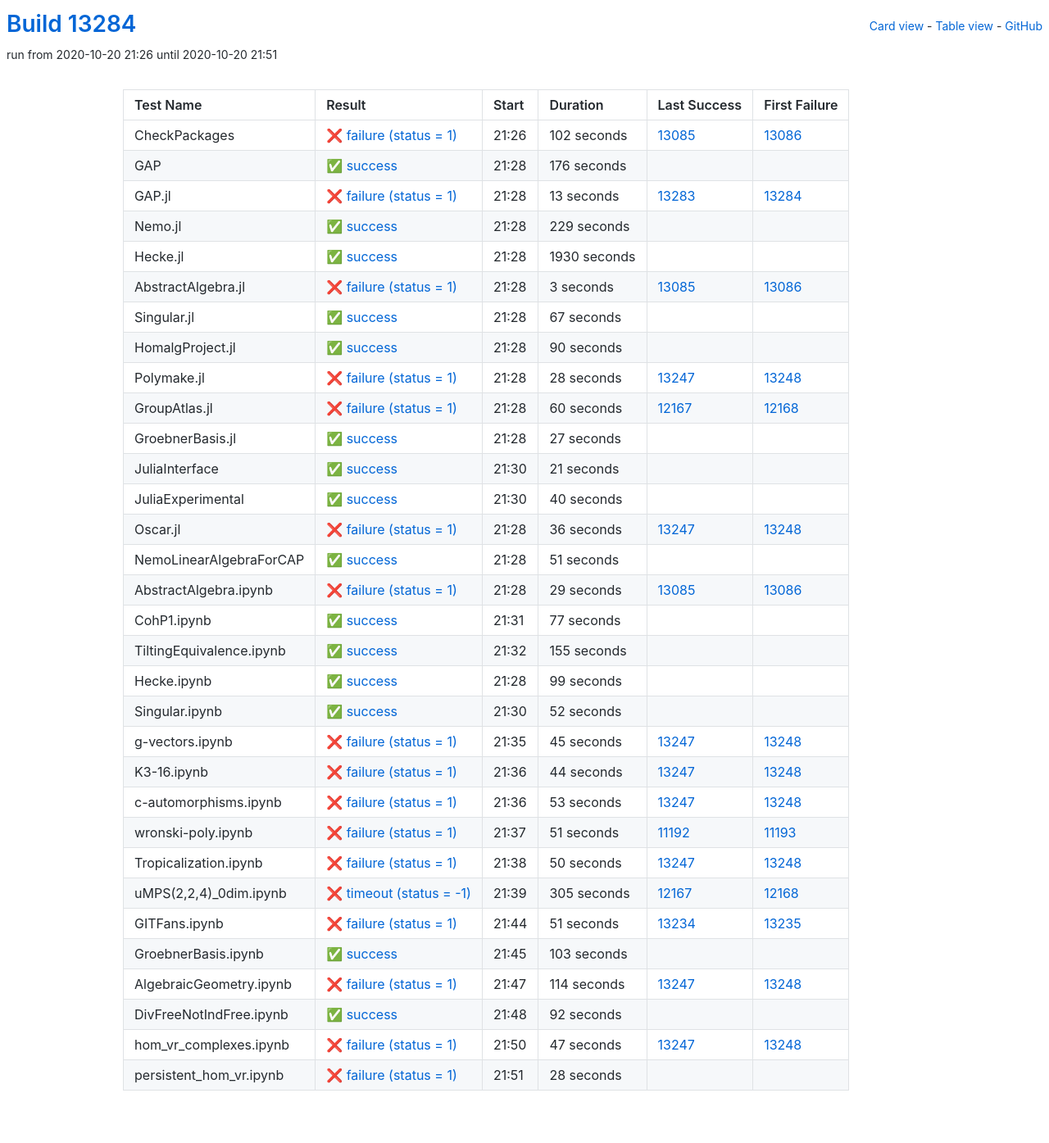
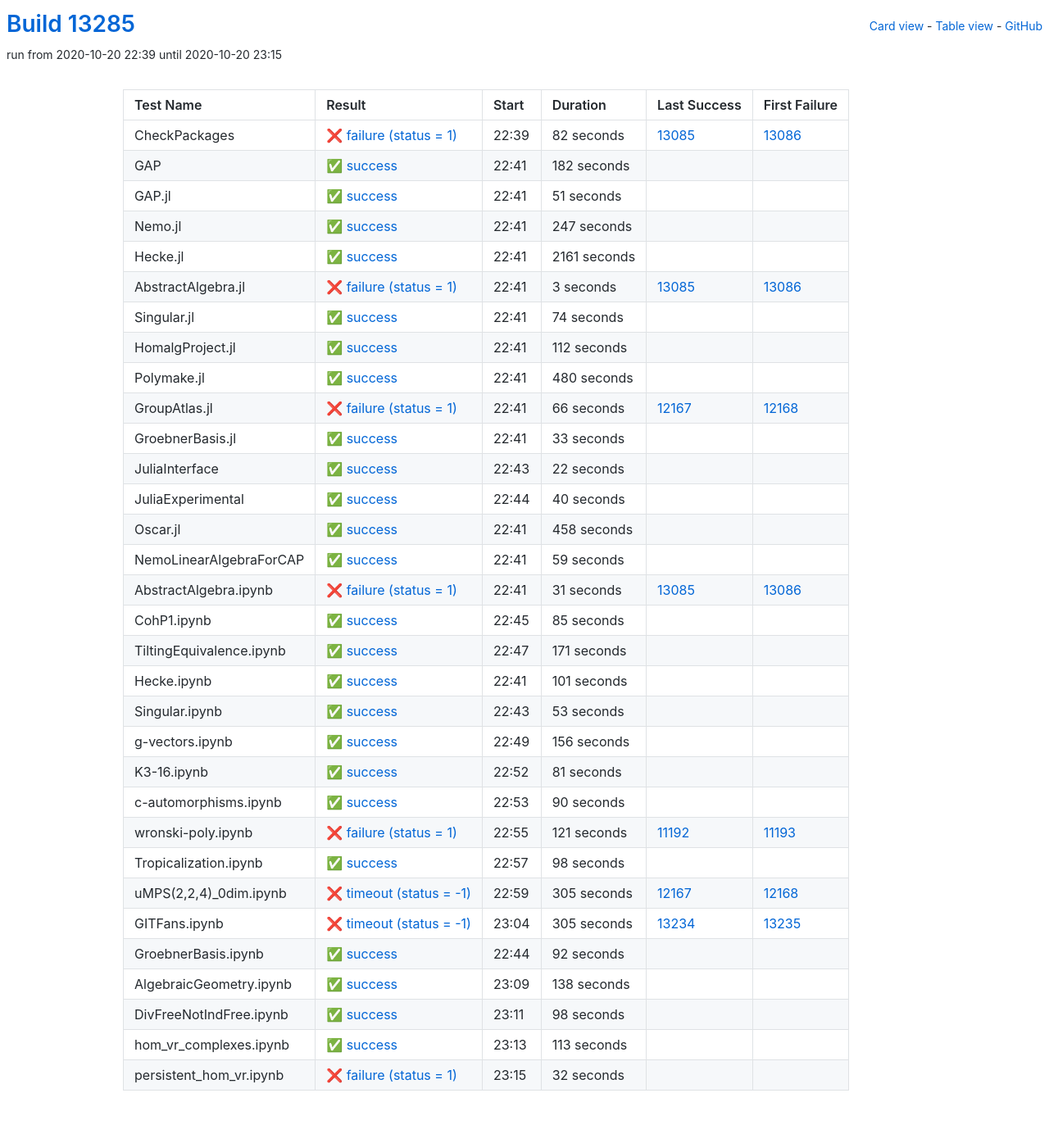
Before and after one commit to oscar-system/oscar-ci-status, a Jekyll site: the page built from table.html, in a window 1280 px wide. Shown: the whole page at 82% size. Built offline with Jekyll 4.4.1, drawn with Linux system fonts in a browser that asks for light colours.

Commit message:
Build #13285

```diff
--- a/_data/ci.yml
+++ b/_data/ci.yml
@@ -1,6 +1,6 @@
 ---
-build: 13284
-build_url: https://oscarci.mathematik.uni-kl.de/job/oscar/13284/
+build: 13285
+build_url: https://oscarci.mathematik.uni-kl.de/job/oscar/13285/
 job: oscar
 organization: oscar-system
 repo: oscar-ci-status
@@ -8,68 +8,68 @@
 tests:
 - name: CheckPackages
   id: checkpackages
-  log: https://oscarci.mathematik.uni-kl.de/job/oscar/13284/artifact/logs/build-13284/CheckPackages.log
-  start: 2020-10-20 21:26
+  log: https://oscarci.mathematik.uni-kl.de/job/oscar/13285/artifact/logs/build-13285/CheckPackages.log
+  start: 2020-10-20 22:39
   success: false
   exitcode: 1
   status: failure
-  duration: 102
+  duration: 82
   last_success: 13085
   last_success_url: https://oscarci.mathematik.uni-kl.de/job/oscar/13085/
   first_failure: 13086
   first_failure_url: https://oscarci.mathematik.uni-kl.de/job/oscar/13086/
 - name: GAP
   id: gap
-  log: https://oscarci.mathematik.uni-kl.de/job/oscar/13284/artifact/logs/build-13284/GAP.log
-  start: 2020-10-20 21:28
+  log: https://oscarci.mathematik.uni-kl.de/job/oscar/13285/artifact/logs/build-13285/GAP.log
+  start: 2020-10-20 22:41
   success: true
   exitcode: 0
   status: success
-  duration: 176
+  duration: 182
   last_success: false
   last_success_url:
   first_failure: false
   first_failure_url:
 - name: GAP.jl
   id: gap-jl
-  log: https://oscarci.mathematik.uni-kl.de/job/oscar/13284/artifact/logs/build-13284/GAP.jl.log
-  start: 2020-10-20 21:28
-  success: false
-  exitcode: 1
-  status: failure
-  duration: 13
-  last_success: 13283
-  last_success_url: https://oscarci.mathematik.uni-kl.de/job/oscar/13283/
-  first_failure: 13284
-  first_failure_url: https://oscarci.mathematik.uni-kl.de/job/oscar/13284/
-- name: Nemo.jl
-  id: nemo-jl
-  log: https://oscarci.mathematik.uni-kl.de/job/oscar/13284/artifact/logs/build-13284/Nemo.jl.log
-  start: 2020-10-20 21:28
+  log: https://oscarci.mathematik.uni-kl.de/job/oscar/13285/artifact/logs/build-13285/GAP.jl.log
+  start: 2020-10-20 22:41
   success: true
   exitcode: 0
   status: success
-  duration: 229
+  duration: 51
+  last_success: false
+  last_success_url:
+  first_failure: false
+  first_failure_url:
+- name: Nemo.jl
+  id: nemo-jl
+  log: https://oscarci.mathematik.uni-kl.de/job/oscar/13285/artifact/logs/build-13285/Nemo.jl.log
+  start: 2020-10-20 22:41
+  success: true
+  exitcode: 0
+  status: success
+  duration: 247
   last_success: false
   last_success_url:
   first_failure: false
   first_failure_url:
 - name: Hecke.jl
   id: hecke-jl
-  log: https://oscarci.mathematik.uni-kl.de/job/oscar/13284/artifact/logs/build-13284/Hecke.jl.log
-  start: 2020-10-20 21:28
+  log: https://oscarci.mathematik.uni-kl.de/job/oscar/13285/artifact/logs/build-13285/Hecke.jl.log
+  start: 2020-10-20 22:41
   success: true
   exitcode: 0
   status: success
-  duration: 1930
+  duration: 2161
   last_success: false
   last_success_url:
   first_failure: false
   first_failure_url:
 - name: AbstractAlgebra.jl
   id: abstractalgebra-jl
-  log: https://oscarci.mathematik.uni-kl.de/job/oscar/13284/artifact/logs/build-13284/AbstractAlgebra.jl.log
-  start: 2020-10-20 21:28
+  log: https://oscarci.mathematik.uni-kl.de/job/oscar/13285/artifact/logs/build-13285/AbstractAlgebra.jl.log
+  start: 2020-10-20 22:41
   success: false
   exitcode: 1
   status: failure
@@ -80,80 +80,80 @@
   first_failure_url: https://oscarci.mathematik.uni-kl.de/job/oscar/13086/
 - name: Singular.jl
   id: singular-jl
-  log: https://oscarci.mathematik.uni-kl.de/job/oscar/13284/artifact/logs/build-13284/Singular.jl.log
-  start: 2020-10-20 21:28
+  log: https://oscarci.mathematik.uni-kl.de/job/oscar/13285/artifact/logs/build-13285/Singular.jl.log
+  start: 2020-10-20 22:41
   success: true
   exitcode: 0
   status: success
-  duration: 67
+  duration: 74
   last_success: false
   last_success_url:
   first_failure: false
   first_failure_url:
 - name: HomalgProject.jl
   id: homalgproject-jl
-  log: https://oscarci.mathematik.uni-kl.de/job/oscar/13284/artifact/logs/build-13284/HomalgProject.jl.log
-  start: 2020-10-20 21:28
+  log: https://oscarci.mathematik.uni-kl.de/job/oscar/13285/artifact/logs/build-13285/HomalgProject.jl.log
+  start: 2020-10-20 22:41
   success: true
   exitcode: 0
   status: success
-  duration: 90
+  duration: 112
   last_success: false
   last_success_url:
   first_failure: false
   first_failure_url:
 - name: Polymake.jl
   id: polymake-jl
-  log: https://oscarci.mathematik.uni-kl.de/job/oscar/13284/artifact/logs/build-13284/Polymake.jl.log
-  start: 2020-10-20 21:28
+  log: https://oscarci.mathematik.uni-kl.de/job/oscar/13285/artifact/logs/build-13285/Polymake.jl.log
+  start: 2020-10-20 22:41
+  success: true
+  exitcode: 0
+  status: success
+  duration: 480
+  last_success: false
+  last_success_url:
+  first_failure: false
+  first_failure_url:
+- name: GroupAtlas.jl
+  id: groupatlas-jl
+  log: https://oscarci.mathematik.uni-kl.de/job/oscar/13285/artifact/logs/build-13285/GroupAtlas.jl.log
+  start: 2020-10-20 22:41
   success: false
   exitcode: 1
   status: failure
-  duration: 28
-  last_success: 13247
-  last_success_url: https://oscarci.mathematik.uni-kl.de/job/oscar/13247/
-  first_failure: 13248
-  first_failure_url: https://oscarci.mathematik.uni-kl.de/job/oscar/13248/
-- name: GroupAtlas.jl
-  id: groupatlas-jl
-  log: https://oscarci.mathematik.uni-kl.de/job/oscar/13284/artifact/logs/build-13284/GroupAtlas.jl.log
-  start: 2020-10-20 21:28
-  success: false
-  exitcode: 1
-  status: failure
-  duration: 60
+  duration: 66
   last_success: 12167
   last_success_url: https://oscarci.mathematik.uni-kl.de/job/oscar/12167/
   first_failure: 12168
   first_failure_url: https://oscarci.mathematik.uni-kl.de/job/oscar/12168/
 - name: GroebnerBasis.jl
   id: groebnerbasis-jl
-  log: https://oscarci.mathematik.uni-kl.de/job/oscar/13284/artifact/logs/build-13284/GroebnerBasis.jl.log
-  start: 2020-10-20 21:28
+  log: https://oscarci.mathematik.uni-kl.de/job/oscar/13285/artifact/logs/build-13285/GroebnerBasis.jl.log
+  start: 2020-10-20 22:41
   success: true
   exitcode: 0
   status: success
-  duration: 27
+  duration: 33
   last_success: false
   last_success_url:
   first_failure: false
   first_failure_url:
 - name: JuliaInterface
   id: juliainterface
-  log: https://oscarci.mathematik.uni-kl.de/job/oscar/13284/artifact/logs/build-13284/JuliaInterface.log
-  start: 2020-10-20 21:30
+  log: https://oscarci.mathematik.uni-kl.de/job/oscar/13285/artifact/logs/build-13285/JuliaInterface.log
+  start: 2020-10-20 22:43
   success: true
   exitcode: 0
   status: success
-  duration: 21
+  duration: 22
   last_success: false
   last_success_url:
   first_failure: false
   first_failure_url:
 - name: JuliaExperimental
   id: juliaexperimental
-  log: https://oscarci.mathematik.uni-kl.de/job/oscar/13284/artifact/logs/build-13284/JuliaExperimental.log
-  start: 2020-10-20 21:30
+  log: https://oscarci.mathematik.uni-kl.de/job/oscar/13285/artifact/logs/build-13285/JuliaExperimental.log
+  start: 2020-10-20 22:44
   success: true
   exitcode: 0
   status: success
@@ -164,152 +164,152 @@
   first_failure_url:
 - name: Oscar.jl
   id: oscar-jl
-  log: https://oscarci.mathematik.uni-kl.de/job/oscar/13284/artifact/logs/build-13284/Oscar.jl.log
-  start: 2020-10-20 21:28
-  success: false
-  exitcode: 1
-  status: failure
-  duration: 36
-  last_success: 13247
-  last_success_url: https://oscarci.mathematik.uni-kl.de/job/oscar/13247/
-  first_failure: 13248
-  first_failure_url: https://oscarci.mathematik.uni-kl.de/job/oscar/13248/
-- name: NemoLinearAlgebraForCAP
-  id: nemolinearalgebraforcap
-  log: https://oscarci.mathematik.uni-kl.de/job/oscar/13284/artifact/logs/build-13284/NemoLinearAlgebraForCAP.log
-  start: 2020-10-20 21:28
+  log: https://oscarci.mathematik.uni-kl.de/job/oscar/13285/artifact/logs/build-13285/Oscar.jl.log
+  start: 2020-10-20 22:41
   success: true
   exitcode: 0
   status: success
-  duration: 51
+  duration: 458
+  last_success: false
+  last_success_url:
+  first_failure: false
+  first_failure_url:
+- name: NemoLinearAlgebraForCAP
+  id: nemolinearalgebraforcap
+  log: https://oscarci.mathematik.uni-kl.de/job/oscar/13285/artifact/logs/build-13285/NemoLinearAlgebraForCAP.log
+  start: 2020-10-20 22:41
+  success: true
+  exitcode: 0
+  status: success
+  duration: 59
   last_success: false
   last_success_url:
   first_failure: false
   first_failure_url:
 - name: AbstractAlgebra.ipynb
   id: abstractalgebra-ipynb
-  log: https://oscarci.mathematik.uni-kl.de/job/oscar/13284/artifact/logs/build-13284/AbstractAlgebra.ipynb.log
-  start: 2020-10-20 21:28
+  log: https://oscarci.mathematik.uni-kl.de/job/oscar/13285/artifact/logs/build-13285/AbstractAlgebra.ipynb.log
+  start: 2020-10-20 22:41
   success: false
   exitcode: 1
   status: failure
-  duration: 29
+  duration: 31
   last_success: 13085
   last_success_url: https://oscarci.mathematik.uni-kl.de/job/oscar/13085/
   first_failure: 13086
   first_failure_url: https://oscarci.mathematik.uni-kl.de/job/oscar/13086/
 - name: CohP1.ipynb
   id: cohp1-ipynb
-  log: https://oscarci.mathematik.uni-kl.de/job/oscar/13284/artifact/logs/build-13284/CohP1.ipynb.log
-  start: 2020-10-20 21:31
+  log: https://oscarci.mathematik.uni-kl.de/job/oscar/13285/artifact/logs/build-13285/CohP1.ipynb.log
+  start: 2020-10-20 22:45
   success: true
   exitcode: 0
   status: success
-  duration: 77
+  duration: 85
   last_success: false
   last_success_url:
   first_failure: false
   first_failure_url:
 - name: TiltingEquivalence.ipynb
   id: tiltingequivalence-ipynb
-  log: https://oscarci.mathematik.uni-kl.de/job/oscar/13284/artifact/logs/build-13284/TiltingEquivalence.ipynb.log
-  start: 2020-10-20 21:32
+  log: https://oscarci.mathematik.uni-kl.de/job/oscar/13285/artifact/logs/build-13285/TiltingEquivalence.ipynb.log
+  start: 2020-10-20 22:47
   success: true
   exitcode: 0
   status: success
-  duration: 155
+  duration: 171
   last_success: false
   last_success_url:
   first_failure: false
   first_failure_url:
 - name: Hecke.ipynb
   id: hecke-ipynb
-  log: https://oscarci.mathematik.uni-kl.de/job/oscar/13284/artifact/logs/build-13284/Hecke.ipynb.log
-  start: 2020-10-20 21:28
+  log: https://oscarci.mathematik.uni-kl.de/job/oscar/13285/artifact/logs/build-13285/Hecke.ipynb.log
+  start: 2020-10-20 22:41
   success: true
   exitcode: 0
   status: success
-  duration: 99
+  duration: 101
   last_success: false
   last_success_url:
   first_failure: false
   first_failure_url:
 - name: Singular.ipynb
   id: singular-ipynb
-  log: https://oscarci.mathematik.uni-kl.de/job/oscar/13284/artifact/logs/build-13284/Singular.ipynb.log
-  start: 2020-10-20 21:30
+  log: https://oscarci.mathematik.uni-kl.de/job/oscar/13285/artifact/logs/build-13285/Singular.ipynb.log
+  start: 2020-10-20 22:43
   success: true
   exitcode: 0
   status: success
-  duration: 52
+  duration: 53
   last_success: false
   last_success_url:
   first_failure: false
   first_failure_url:
 - name: g-vectors.ipynb
   id: g-vectors-ipynb
-  log: https://oscarci.mathematik.uni-kl.de/job/oscar/13284/artifact/logs/build-13284/g-vectors.ipynb.log
-  start: 2020-10-20 21:35
+  log: https://oscarci.mathematik.uni-kl.de/job/oscar/13285/artifact/logs/build-13285/g-vectors.ipynb.log
+  start: 2020-10-20 22:49
+  success: true
+  exitcode: 0
+  status: success
+  duration: 156
+  last_success: false
+  last_success_url:
+  first_failure: false
+  first_failure_url:
+- name: K3-16.ipynb
+  id: k3-16-ipynb
+  log: https://oscarci.mathematik.uni-kl.de/job/oscar/13285/artifact/logs/build-13285/K3-16.ipynb.log
+  start: 2020-10-20 22:52
+  success: true
+  exitcode: 0
+  status: success
+  duration: 81
+  last_success: false
+  last_success_url:
+  first_failure: false
+  first_failure_url:
+- name: c-automorphisms.ipynb
+  id: c-automorphisms-ipynb
+  log: https://oscarci.mathematik.uni-kl.de/job/oscar/13285/artifact/logs/build-13285/c-automorphisms.ipynb.log
+  start: 2020-10-20 22:53
+  success: true
+  exitcode: 0
+  status: success
+  duration: 90
+  last_success: false
+  last_success_url:
+  first_failure: false
+  first_failure_url:
+- name: wronski-poly.ipynb
+  id: wronski-poly-ipynb
+  log: https://oscarci.mathematik.uni-kl.de/job/oscar/13285/artifact/logs/build-13285/wronski-poly.ipynb.log
+  start: 2020-10-20 22:55
   success: false
   exitcode: 1
   status: failure
-  duration: 45
-  last_success: 13247
-  last_success_url: https://oscarci.mathematik.uni-kl.de/job/oscar/13247/
-  first_failure: 13248
-  first_failure_url: https://oscarci.mathematik.uni-kl.de/job/oscar/13248/
-- name: K3-16.ipynb
-  id: k3-16-ipynb
-  log: https://oscarci.mathematik.uni-kl.de/job/oscar/13284/artifact/logs/build-13284/K3-16.ipynb.log
-  start: 2020-10-20 21:36
-  success: false
-  exitcode: 1
-  status: failure
-  duration: 44
-  last_success: 13247
-  last_success_url: https://oscarci.mathematik.uni-kl.de/job/oscar/13247/
-  first_failure: 13248
-  first_failure_url: https://oscarci.mathematik.uni-kl.de/job/oscar/13248/
-- name: c-automorphisms.ipynb
-  id: c-automorphisms-ipynb
-  log: https://oscarci.mathematik.uni-kl.de/job/oscar/13284/artifact/logs/build-13284/c-automorphisms.ipynb.log
-  start: 2020-10-20 21:36
-  success: false
-  exitcode: 1
-  status: failure
-  duration: 53
-  last_success: 13247
-  last_success_url: https://oscarci.mathematik.uni-kl.de/job/oscar/13247/
-  first_failure: 13248
-  first_failure_url: https://oscarci.mathematik.uni-kl.de/job/oscar/13248/
-- name: wronski-poly.ipynb
-  id: wronski-poly-ipynb
-  log: https://oscarci.mathematik.uni-kl.de/job/oscar/13284/artifact/logs/build-13284/wronski-poly.ipynb.log
-  start: 2020-10-20 21:37
-  success: false
-  exitcode: 1
-  status: failure
-  duration: 51
+  duration: 121
   last_success: 11192
   last_success_url: https://oscarci.mathematik.uni-kl.de/job/oscar/11192/
   first_failure: 11193
   first_failure_url: https://oscarci.mathematik.uni-kl.de/job/oscar/11193/
 - name: Tropicalization.ipynb
   id: tropicalization-ipynb
-  log: https://oscarci.mathematik.uni-kl.de/job/oscar/13284/artifact/logs/build-13284/Tropicalization.ipynb.log
-  start: 2020-10-20 21:38
-  success: false
-  exitcode: 1
-  status: failure
-  duration: 50
-  last_success: 13247
-  last_success_url: https://oscarci.mathematik.uni-kl.de/job/oscar/13247/
-  first_failure: 13248
-  first_failure_url: https://oscarci.mathematik.uni-kl.de/job/oscar/13248/
+  log: https://oscarci.mathematik.uni-kl.de/job/oscar/13285/artifact/logs/build-13285/Tropicalization.ipynb.log
+  start: 2020-10-20 22:57
+  success: true
+  exitcode: 0
+  status: success
+  duration: 98
+  last_success: false
+  last_success_url:
+  first_failure: false
+  first_failure_url:
 - name: uMPS(2,2,4)_0dim.ipynb
   id: umps-2-2-4-0dim-ipynb
-  log: https://oscarci.mathematik.uni-kl.de/job/oscar/13284/artifact/logs/build-13284/uMPS-2-2-4-_0dim.ipynb.log
-  start: 2020-10-20 21:39
+  log: https://oscarci.mathematik.uni-kl.de/job/oscar/13285/artifact/logs/build-13285/uMPS-2-2-4-_0dim.ipynb.log
+  start: 2020-10-20 22:59
   success: false
   exitcode: -1
   status: timeout
@@ -320,44 +320,20 @@
   first_failure_url: https://oscarci.mathematik.uni-kl.de/job/oscar/12168/
 - name: GITFans.ipynb
   id: gitfans-ipynb
-  log: https://oscarci.mathematik.uni-kl.de/job/oscar/13284/artifact/logs/build-13284/GITFans.ipynb.log
-  start: 2020-10-20 21:44
+  log: https://oscarci.mathematik.uni-kl.de/job/oscar/13285/artifact/logs/build-13285/GITFans.ipynb.log
+  start: 2020-10-20 23:04
   success: false
-  exitcode: 1
-  status: failure
-  duration: 51
+  exitcode: -1
+  status: timeout
+  duration: 305
   last_success: 13234
   last_success_url: https://oscarci.mathematik.uni-kl.de/job/oscar/13234/
   first_failure: 13235
   first_failure_url: https://oscarci.mathematik.uni-kl.de/job/oscar/13235/
 - name: GroebnerBasis.ipynb
   id: groebnerbasis-ipynb
-  log: https://oscarci.mathematik.uni-kl.de/job/oscar/13284/artifact/logs/build-13284/GroebnerBasis.ipynb.log
-  start: 2020-10-20 21:45
-  success: true
-  exitcode: 0
-  status: success
-  duration: 103
-  last_success: false
-  last_success_url:
-  first_failure: false
-  first_failure_url:
-- name: AlgebraicGeometry.ipynb
-  id: algebraicgeometry-ipynb
-  log: https://oscarci.mathematik.uni-kl.de/job/oscar/13284/artifact/logs/build-13284/AlgebraicGeometry.ipynb.log
-  start: 2020-10-20 21:47
-  success: false
-  exitcode: 1
-  status: failure
-  duration: 114
-  last_success: 13247
-  last_success_url: https://oscarci.mathematik.uni-kl.de/job/oscar/13247/
-  first_failure: 13248
-  first_failure_url: https://oscarci.mathematik.uni-kl.de/job/oscar/13248/
-- name: DivFreeNotIndFree.ipynb
-  id: divfreenotindfree-ipynb
-  log: https://oscarci.mathematik.uni-kl.de/job/oscar/13284/artifact/logs/build-13284/DivFreeNotIndFree.ipynb.log
-  start: 2020-10-20 21:48
+  log: https://oscarci.mathematik.uni-kl.de/job/oscar/13285/artifact/logs/build-13285/GroebnerBasis.ipynb.log
+  start: 2020-10-20 22:44
   success: true
   exitcode: 0
   status: success
@@ -366,27 +342,51 @@
   last_success_url:
   first_failure: false
   first_failure_url:
-- name: hom_vr_complexes.ipynb
-  id: hom-vr-complexes-ipynb
-  log: https://oscarci.mathematik.uni-kl.de/job/oscar/13284/artifact/logs/build-13284/hom_vr_complexes.ipynb.log
-  start: 2020-10-20 21:50
-  success: false
-  exitcode: 1
-  status: failure
-  duration: 47
-  last_success: 13247
-  last_success_url: https://oscarci.mathematik.uni-kl.de/job/oscar/13247/
-  first_failure: 13248
-  first_failure_url: https://oscarci.mathematik.uni-kl.de/job/oscar/13248/
-- name: persistent_hom_vr.ipynb
-  id: persistent-hom-vr-ipynb
-  log: https://oscarci.mathematik.uni-kl.de/job/oscar/13284/artifact/logs/build-13284/persistent_hom_vr.ipynb.log
-  start: 2020-10-20 21:51
-  success: false
-  exitcode: 1
-  status: failure
-  duration: 28
+- name: AlgebraicGeometry.ipynb
+  id: algebraicgeometry-ipynb
+  log: https://oscarci.mathematik.uni-kl.de/job/oscar/13285/artifact/logs/build-13285/AlgebraicGeometry.ipynb.log
+  start: 2020-10-20 23:09
+  success: true
+  exitcode: 0
+  status: success
+  duration: 138
   last_success: false
   last_success_url:
   first_failure: false
   first_failure_url:
+- name: DivFreeNotIndFree.ipynb
+  id: divfreenotindfree-ipynb
+  log: https://oscarci.mathematik.uni-kl.de/job/oscar/13285/artifact/logs/build-13285/DivFreeNotIndFree.ipynb.log
+  start: 2020-10-20 23:11
+  success: true
+  exitcode: 0
+  status: success
+  duration: 98
+  last_success: false
+  last_success_url:
+  first_failure: false
+  first_failure_url:
+- name: hom_vr_complexes.ipynb
+  id: hom-vr-complexes-ipynb
+  log: https://oscarci.mathematik.uni-kl.de/job/oscar/13285/artifact/logs/build-13285/hom_vr_complexes.ipynb.log
+  start: 2020-10-20 23:13
+  success: true
+  exitcode: 0
+  status: success
+  duration: 113
+  last_success: false
+  last_success_url:
+  first_failure: false
+  first_failure_url:
+- name: persistent_hom_vr.ipynb
+  id: persistent-hom-vr-ipynb
+  log: https://oscarci.mathematik.uni-kl.de/job/oscar/13285/artifact/logs/build-13285/persistent_hom_vr.ipynb.log
+  start: 2020-10-20 23:15
+  success: false
+  exitcode: 1
+  status: failure
+  duration: 32
+  last_success: false
+  last_success_url:
+  first_failure: false
+  first_failure_url:
```
Also changed, not shown: README.md.
